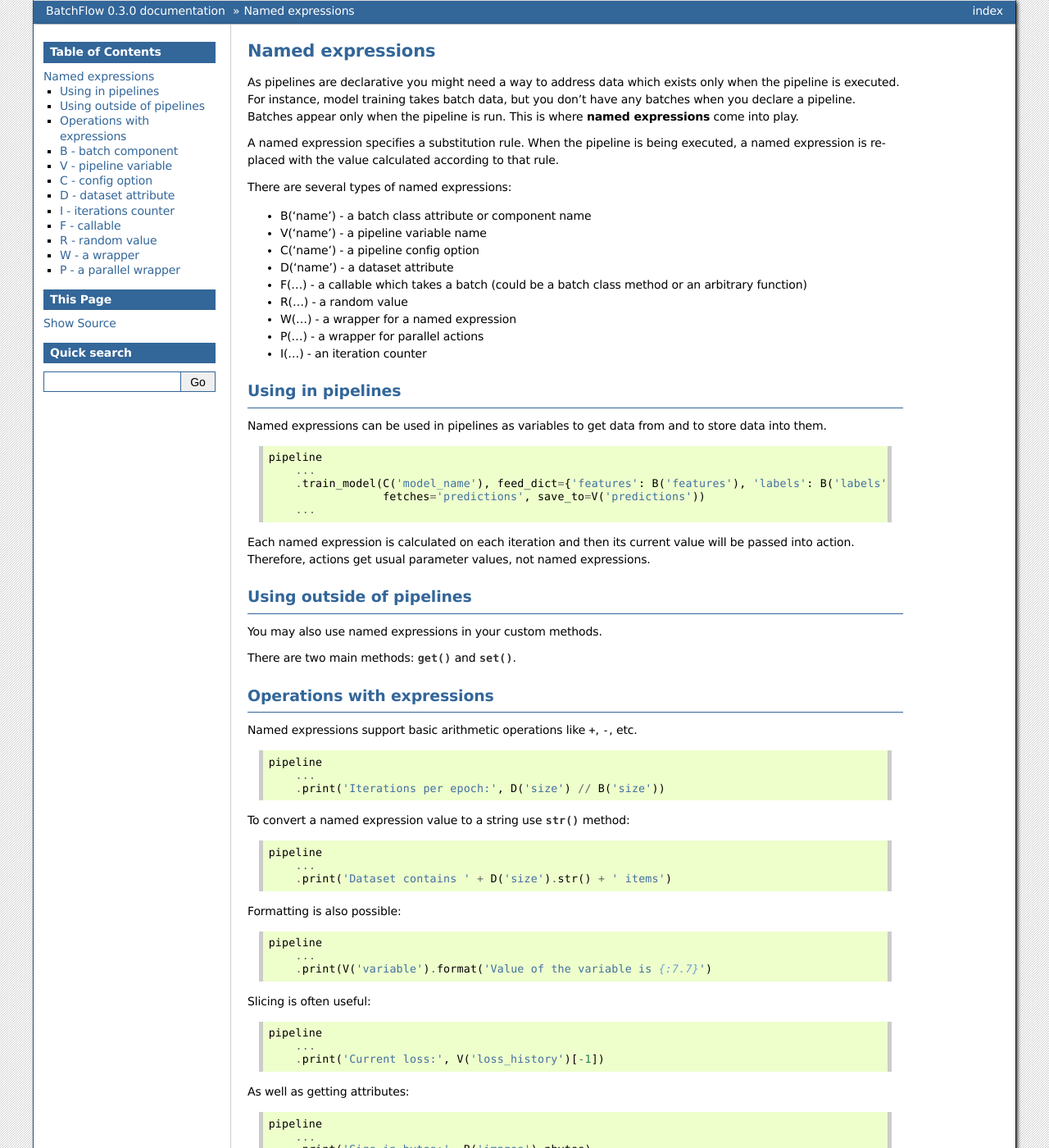
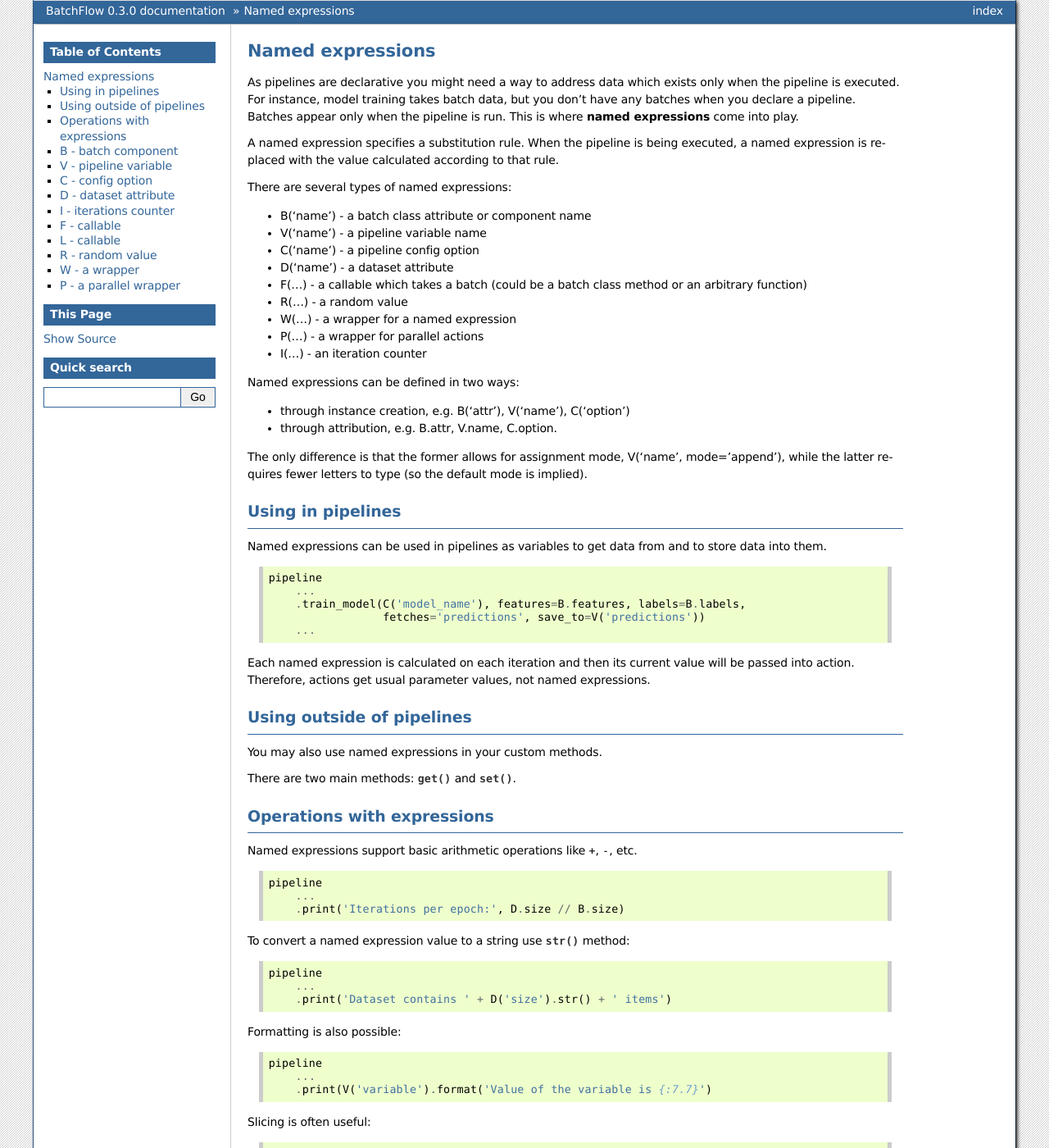
Before and after one commit to analysiscenter/batchflow, a Sphinx documentation site: the page built from docs/intro/named_expr.rst, in a window 1280 px wide and 1400 px high. Shown: the whole window at 82% size. Built offline with Sphinx 7.4.7, drawn with Linux system fonts in a browser that asks for light colours; pages that are not in the unit, such as notebooks, are missing from menus; some of the changed text lies outside the part shown.

Commit message:
Add Pipeline.update and creating named expressions through attribution

```diff
--- a/batchflow/__init__.py
+++ b/batchflow/__init__.py
@@ -11,7 +11,7 @@ from .batch_image import ImagesBatch
 from .config import Config
 from .dataset import Dataset
 from .pipeline import Pipeline
-from .named_expr import NamedExpression, B, C, F, V, D, R, W, P, I
+from .named_expr import NamedExpression, B, C, F, L, V, D, R, W, P, I
 from .dsindex import DatasetIndex, FilesIndex
 from .decorators import action, inbatch_parallel, parallel, any_action_failed, mjit
 from .exceptions import SkipBatchException
--- a/docs/intro/named_expr.rst
+++ b/docs/intro/named_expr.rst
@@ -20,6 +20,15 @@ There are several types of named expressions:
 * P(...) - a wrapper for parallel actions
 * I(...) - an iteration counter
 
+Named expressions can be defined in two ways:
+
+- through instance creation, e.g. B('attr'), V('name'), C('option')
+
+- through attribution, e.g. B.attr, V.name, C.option.
+
+The only difference is that the former allows for assignment mode, V('name', mode='append'),
+while the latter requires fewer letters to type (so the default mode is implied).
+
 
 Using in pipelines
 ==================
@@ -29,7 +38,7 @@ Named expressions can be used in pipelines as variables to get data from and to
 
     pipeline
         ...
-        .train_model(C('model_name'), feed_dict={'features': B('features'), 'labels': B('labels')},
+        .train_model(C('model_name'), features=B.features, labels=B.labels,
                      fetches='predictions', save_to=V('predictions'))
         ...
 
@@ -52,7 +61,7 @@ Named expressions support basic arithmetic operations like `+`, `-`, etc.
 
     pipeline
         ...
-        .print('Iterations per epoch:', D('size') // B('size'))
+        .print('Iterations per epoch:', D.size // B.size)
 
 
 To convert a named expression value to a string use :meth:`~batchflow.named_expr.NamedExpression.str` method::
@@ -77,13 +86,13 @@ As well as getting attributes::
 
     pipeline
         ...
-        .print('Size in bytes:', B('images').nbytes)
+        .print('Size in bytes:', B.images.nbytes)
 
 And calling a function::
 
     pipeline
         ...
-        .print('Accuracy:', C('custom_accuracy')(targets=B('labels'), predictions=V('predictions'))
+        .print('Accuracy:', C.custom_accuracy(targets=B.labels, predictions=V('predictions'))
 
 
 B - batch component
@@ -92,7 +101,7 @@ B - batch component
 
     pipeline
         ...
-        .train_model(model_name, features=B('features'), labels=B('labels'))
+        .train_model(model_name, features=B.features, labels=B.labels)
         ...
 
 At each iteration ``B('features')`` and ``B('labels')`` will be replaced with ``current_batch.features``
@@ -124,7 +133,7 @@ C - config option
 
     train_pipeline = dataset.train.pipeline(config)
         ...
-        .init_model('dynamic', C('model'), 'my_model', C('model_config'))
+        .init_model('dynamic', C.model, 'my_model', C.model_config)
         ...
 
 At each iteration ``C('model')`` will be replaced with the current value of ``pipeline.config['model']``.
@@ -139,7 +148,7 @@ D - dataset attribute
 
     pipeline
         ...
-        .load(src=D('data_path'), ...)
+        .load(src=D.data_path, ...)
         ...
 
 At each iteration ``D('data_path')`` will be replaced with the current value of ``pipeline.dataset.data_path``.
@@ -154,7 +163,7 @@ I - iterations counter
 
     pipeline
         ...
-        .print('Iteration:', I('current'), ' out of ', I('max'))
+        .print('Iteration:', I.current, ' out of ', I.max)
         ...
 
 
@@ -212,6 +221,18 @@ In ``train_model`` and ``predict_model`` ``F``-functions take the batch as the f
 as the second parameter. So you can adapt the function to specific models.
 
 
+L - callable
+============
+A function which takes arbitrary arguments::
+
+    pipeline
+        ...
+        .init_variable('logfile', L(open)('file.log', 'w'))
+    ...
+
+So no batch, pipeline or model will be passed to that function implicitly.
+
+
 R - random value
 ================
 A sample from a random distribution. All `numpy distributions <https://docs.scipy.org/doc/numpy/reference/routines.random.html#distributions>`_ are supported::
```
Also changed, not shown: docs/intro/pipeline.rst (+40 -1 lines), 6 other files.
